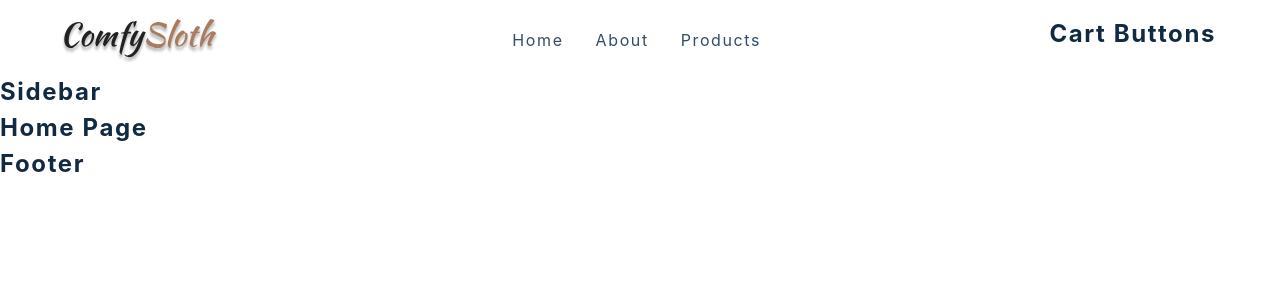
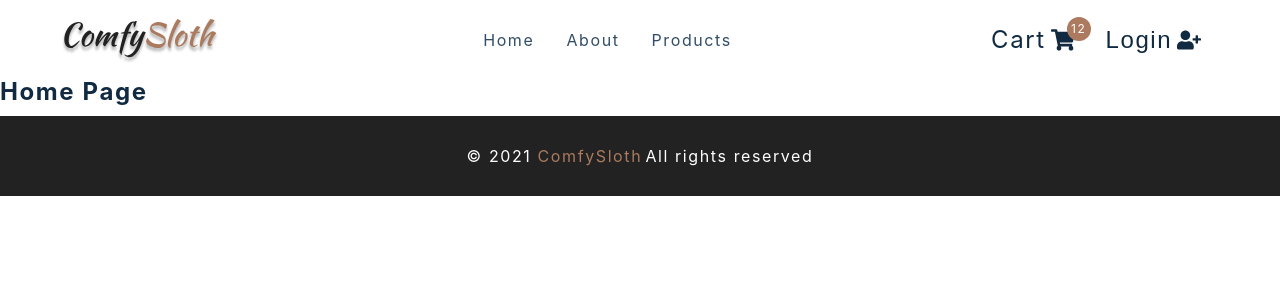
Before and after one commit to andersonmarquees/E-commerce-react-project, a React (Create React App) app: page / in a window 1280 px wide. Shown: the top 300 px of the page. Built offline with nearby package versions, Linux system fonts and the light colour scheme.

Commit message:
build navbar:construction:

```diff
--- a/src/components/CartButtons.js
+++ b/src/components/CartButtons.js
@@ -1,14 +1,29 @@
-import React from 'react'
-import { FaShoppingCart, FaUserMinus, FaUserPlus } from 'react-icons/fa'
-import { Link } from 'react-router-dom'
-import styled from 'styled-components'
-import { useProductsContext } from '../context/products_context'
-import { useCartContext } from '../context/cart_context'
-import { useUserContext } from '../context/user_context'
+import React from "react";
+import { FaShoppingCart, FaUserMinus, FaUserPlus } from "react-icons/fa";
+import { Link } from "react-router-dom";
+import styled from "styled-components";
+import { useProductsContext } from "../context/products_context";
+import { useCartContext } from "../context/cart_context";
+import { useUserContext } from "../context/user_context";
 
 const CartButtons = () => {
-  return <h4>cart buttons </h4>
-}
+  const { closeSidebar } = useProductsContext();
+
+  return (
+    <Wrapper className="cart-btn-wrapper">
+      <Link to="/cart" className="cart-btn" onClick={closeSidebar}>
+        Cart
+        <span className="cart-container">
+          <FaShoppingCart />
+          <span className="cart-value">12</span>
+        </span>
+      </Link>
+      <button type="button" className="auth-btn">
+        Login <FaUserPlus />
+      </button>
+    </Wrapper>
+  );
+};
 
 const Wrapper = styled.div`
   display: grid;
@@ -62,5 +77,5 @@
       margin-left: 5px;
     }
   }
-`
-export default CartButtons
+`;
+export default CartButtons;
--- a/src/components/Footer.js
+++ b/src/components/Footer.js
@@ -1,8 +1,17 @@
-import React from 'react'
-import styled from 'styled-components'
+import React from "react";
+import styled from "styled-components";
+
 const Footer = () => {
-  return <h4>footer</h4>
-}
+  return (
+    <Wrapper>
+      <h5>
+        &copy; {new Date().getFullYear()}
+        <span> ComfySloth</span>
+      </h5>
+      <h5> All rights reserved</h5>
+    </Wrapper>
+  );
+};
 
 const Wrapper = styled.footer`
   height: 5rem;
@@ -26,6 +35,6 @@
   @media (min-width: 776px) {
     flex-direction: row;
   }
-`
+`;
 
-export default Footer
+export default Footer;
--- a/src/components/Navbar.js
+++ b/src/components/Navbar.js
@@ -9,6 +9,8 @@
 import { useUserContext } from "../context/user_context";
 
 const Nav = () => {
+  const { openSidebar } = useProductsContext();
+
   return (
     <NavContainer>
       <div className="nav-center">
@@ -16,7 +18,7 @@
           <Link to="/">
             <img src={logo} alt="comfy sloth" />
           </Link>
-          <button type="button" className="nav-toggle">
+          <button type="button" className="nav-toggle" onClick={openSidebar}>
             <FaBars />
           </button>
         </div>
--- a/src/components/Sidebar.js
+++ b/src/components/Sidebar.js
@@ -1,16 +1,49 @@
-import React from 'react'
-import logo from '../assets/logo.svg'
-import { Link } from 'react-router-dom'
-import { useProductsContext } from '../context/products_context'
-import { FaTimes } from 'react-icons/fa'
-import { links } from '../utils/constants'
-import styled from 'styled-components'
-import CartButtons from './CartButtons'
-import { useUserContext } from '../context/user_context'
+import React from "react";
+import logo from "../assets/logo.svg";
+import { Link } from "react-router-dom";
+import { useProductsContext } from "../context/products_context";
+import { FaTimes } from "react-icons/fa";
+import { links } from "../utils/constants";
+import styled from "styled-components";
+import CartButtons from "./CartButtons";
+import { useUserContext } from "../context/user_context";
 
 const Sidebar = () => {
-  return <h4>sidebar</h4>
-}
+  const { isSidebarOpen, closeSidebar } = useProductsContext();
+
+  return (
+    <SidebarContainer>
+      <aside
+        className={`${isSidebarOpen ? "sidebar show-sidebar" : "sidebar"}`}
+      >
+        <div className="sidebar-header">
+          <img src={logo} alt="comfy sloth" />
+          <button onClick={closeSidebar} type="button" className="close-btn">
+            <FaTimes />
+          </button>
+        </div>
+        <ul className="links">
+          {links.map((link) => {
+            const { id, url, text } = link;
+            return (
+              <li key={id}>
+                <Link to={url} onClick={closeSidebar}>
+                  {text}
+                </Link>
+              </li>
+            );
+          })}
+          <li>
+            <Link to="/checkout" onClick={closeSidebar}>
+              checkout
+            </Link>
+          </li>
+        </ul>
+        <CartButtons />
+      </aside>
+    </SidebarContainer>
+  );
+};
 
 const SidebarContainer = styled.div`
   text-align: center;
@@ -81,6 +114,6 @@
       display: none;
     }
   }
-`
+`;
 
-export default Sidebar
+export default Sidebar;
--- a/src/context/products_context.js
+++ b/src/context/products_context.js
@@ -1,7 +1,7 @@
-import axios from 'axios'
-import React, { useContext, useEffect, useReducer } from 'react'
-import reducer from '../reducers/products_reducer'
-import { products_url as url } from '../utils/constants'
+import axios from "axios";
+import React, { useContext, useEffect, useReducer } from "react";
+import reducer from "../reducers/products_reducer";
+import { products_url as url } from "../utils/constants";
 import {
   SIDEBAR_OPEN,
   SIDEBAR_CLOSE,
@@ -11,20 +11,31 @@
   GET_SINGLE_PRODUCT_BEGIN,
   GET_SINGLE_PRODUCT_SUCCESS,
   GET_SINGLE_PRODUCT_ERROR,
-} from '../actions'
+} from "../actions";
 
-const initialState = {}
+const initialState = {
+  isSidebarOpen: false,
+};
 
-const ProductsContext = React.createContext()
+const ProductsContext = React.createContext();
 
 export const ProductsProvider = ({ children }) => {
+  const [state, dispatch] = useReducer(reducer, initialState);
+
+  const openSidebar = () => {
+    dispatch({ type: SIDEBAR_OPEN });
+  };
+  const closeSidebar = () => {
+    dispatch({ type: SIDEBAR_CLOSE });
+  };
+
   return (
-    <ProductsContext.Provider value='products context'>
+    <ProductsContext.Provider value={{ ...state, openSidebar, closeSidebar }}>
       {children}
     </ProductsContext.Provider>
-  )
-}
+  );
+};
 // make sure use
 export const useProductsContext = () => {
-  return useContext(ProductsContext)
-}
+  return useContext(ProductsContext);
+};
--- a/src/index.js
+++ b/src/index.js
@@ -1,11 +1,16 @@
-import React from 'react'
-import ReactDOM from 'react-dom'
-import './index.css'
-import App from './App'
-import { ProductsProvider } from './context/products_context'
-import { FilterProvider } from './context/filter_context'
-import { CartProvider } from './context/cart_context'
-import { UserProvider } from './context/user_context'
-import { Auth0Provider } from '@auth0/auth0-react'
+import React from "react";
+import ReactDOM from "react-dom";
+import "./index.css";
+import App from "./App";
+import { ProductsProvider } from "./context/products_context";
+import { FilterProvider } from "./context/filter_context";
+import { CartProvider } from "./context/cart_context";
+import { UserProvider } from "./context/user_context";
+import { Auth0Provider } from "@auth0/auth0-react";
 
-ReactDOM.render(<App />, document.getElementById('root'))
+ReactDOM.render(
+  <ProductsProvider>
+    <App />
+  </ProductsProvider>,
+  document.getElementById("root")
+);
--- a/src/reducers/products_reducer.js
+++ b/src/reducers/products_reducer.js
@@ -7,11 +7,17 @@
   GET_SINGLE_PRODUCT_BEGIN,
   GET_SINGLE_PRODUCT_SUCCESS,
   GET_SINGLE_PRODUCT_ERROR,
-} from '../actions'
+} from "../actions";
 
 const products_reducer = (state, action) => {
-  return state
-  throw new Error(`No Matching "${action.type}" - action type`)
-}
+  if (action.type === SIDEBAR_OPEN) {
+    return { ...state, isSidebarOpen: true };
+  }
+  if (action.type === SIDEBAR_CLOSE) {
+    return { ...state, isSidebarOpen: false };
+  }
+  return state;
+  throw new Error(`No Matching "${action.type}" - action type`);
+};
 
-export default products_reducer
+export default products_reducer;
```
Also changed, not shown: 1 other file (tests, documents, lock files or other folders).
